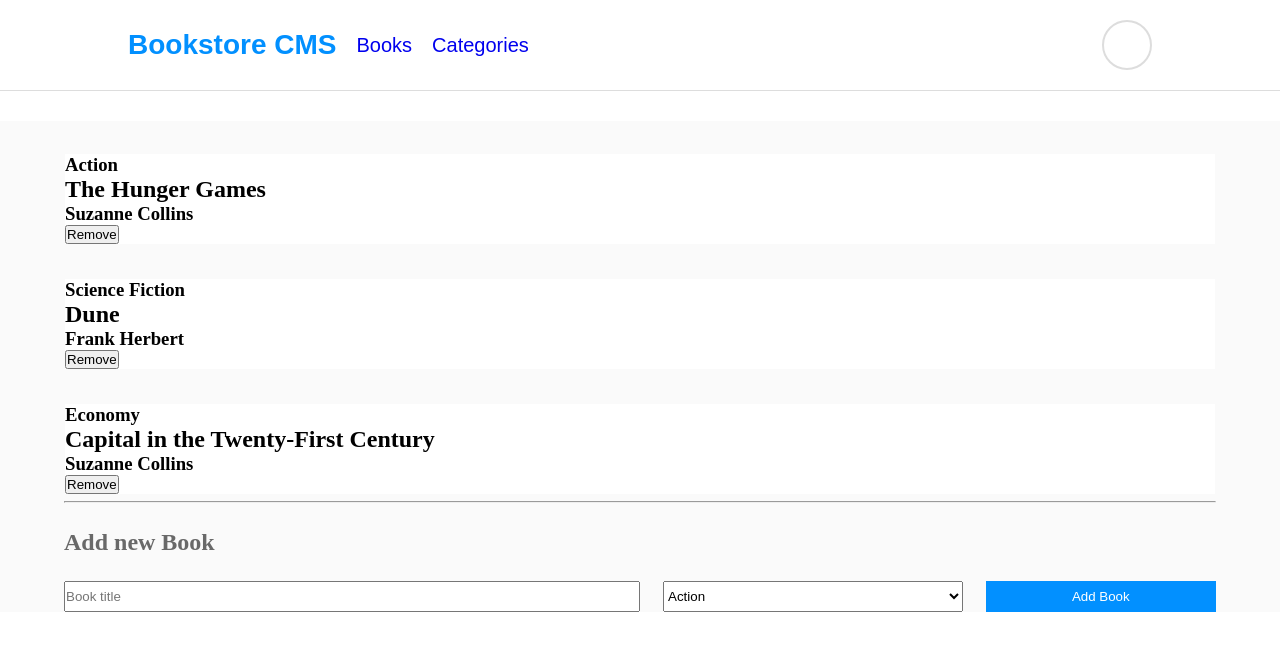
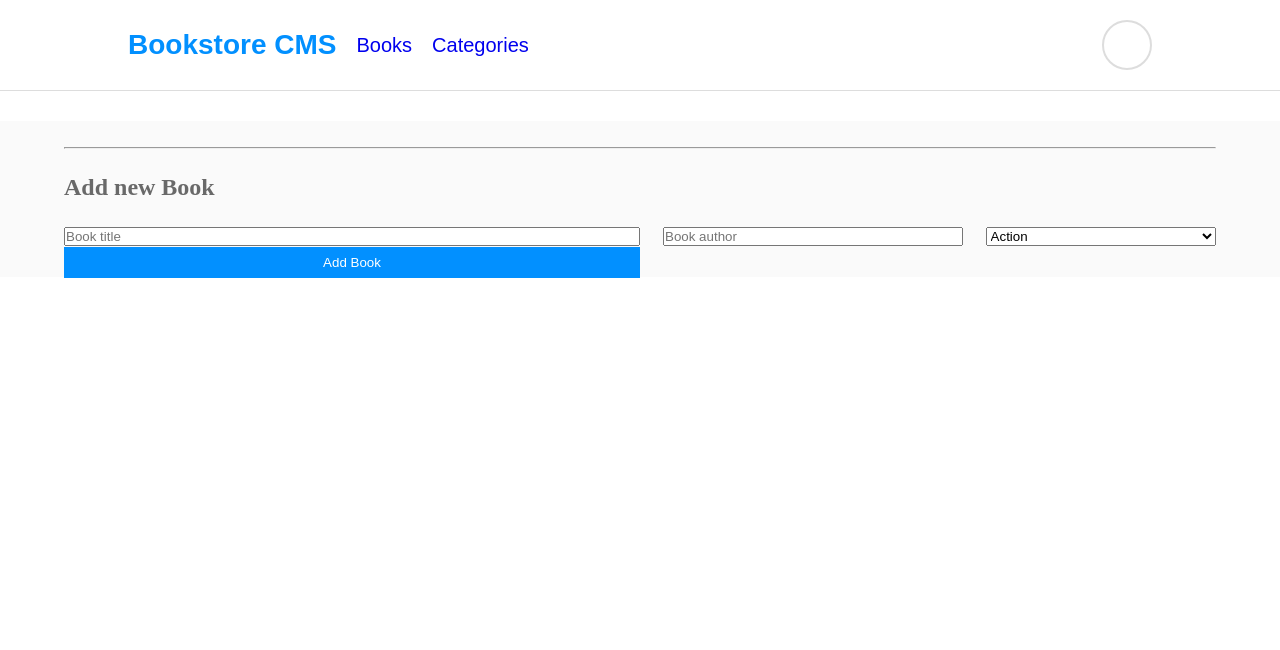
Before and after one commit to sediqullahbadakhsh/bookstore, a React (Create React App) app: page / in a window 1280 px wide. Shown: the top 650 px of the page. Built offline with nearby package versions, Linux system fonts and the light colour scheme.

Commit message:
adding and removing books :

```diff
--- a/src/components/AddNew.js
+++ b/src/components/AddNew.js
@@ -1,13 +1,47 @@
 import React from 'react';
 import { v4 as uuidv4 } from 'uuid';
+import { useDispatch, useSelector } from 'react-redux';
+import { addBook } from '../redux/books/books';
 
 const categories = ['Action', 'Science Fiction', 'Economy'];
 
-const AddNew = () => (
+const AddNew = () => {
+  const books = useSelector((state) => state.booksReducer);
+  const dispatch = useDispatch();
+  const submitBookToStore = (e) => {
+    e.preventDefault();
+    if (
+      e.target.parentNode.lastChild[0].value
+      && e.target.parentNode.lastChild[1].value
+      && e.target.parentNode.lastChild[2].value
+    ) {
+      const newBook = {
+        id: uuidv4(),
+        title: e.target.parentNode.lastChild[0].value,
+        author: e.target.parentNode.lastChild[1].value,
+        category: e.target.parentNode.lastChild[2].value,
+      };
+      dispatch(addBook(newBook));
+      e.target.parentNode.lastChild[0].value = '';
+      e.target.parentNode.lastChild[1].value = '';
+    }
+  };
+  return (
     <>
       <h2 className="add-book">Add new Book</h2>
-    <form className="form">
-      <input type="text" placeholder="Book title" name="title" />
+      <form className="form" onSubmit={submitBookToStore}>
+        <input
+          type="text"
+          placeholder="Book title"
+          name="title"
+          value={books.title}
+        />
+        <input
+          type="text"
+          placeholder="Book author"
+          name="author"
+          value={books.author}
+        />
         <select placeholder="Category" name="category">
           {categories.map((category) => (
             <option key={uuidv4()} value={category}>
@@ -19,4 +53,5 @@ const AddNew = () => (
       </form>
     </>
   );
+};
 export default AddNew;
--- a/src/components/Book.js
+++ b/src/components/Book.js
@@ -1,18 +1,33 @@
 import PropTypes from 'prop-types';
+import { useDispatch } from 'react-redux';
+import { removeBook } from '../redux/books/books';
 
-const Book = ({ category, title, author }) => (
-  <li>
-    <h3>{category}</h3>
-    <h2>{title}</h2>
-    <h3>{author}</h3>
-    <button type="button">Remove</button>
-  </li>
-);
+const Book = ({
+  title, author, id, category,
+}) => {
+  const dispatch = useDispatch();
+  return (
+    <li id={id}>
+      <h3>{category}</h3>
+      <h2>{title}</h2>
+      <h3>{author}</h3>
+      <button
+        type="button"
+        onClick={(e) => {
+          dispatch(removeBook(e.target.parentNode.id));
+        }}
+      >
+        Remove
+      </button>
+    </li>
+  );
+};
 
 Book.propTypes = {
   title: PropTypes.string.isRequired,
   author: PropTypes.string.isRequired,
   category: PropTypes.string.isRequired,
+  id: PropTypes.string.isRequired,
 };
 
 export default Book;
--- a/src/components/BookList.js
+++ b/src/components/BookList.js
@@ -1,35 +1,20 @@
 import '../assets/BookList.css';
-import { v4 as uuidv4 } from 'uuid';
-import Books from './Book';
+import { useSelector } from 'react-redux';
+import Book from './Book';
 import AddNew from './AddNew';
 
 const BookList = () => {
-  const store = [
-    {
-      category: 'Action',
-      title: 'The Hunger Games',
-      author: 'Suzanne Collins',
-    },
-    {
-      category: 'Science Fiction',
-      title: 'Dune',
-      author: 'Frank Herbert',
-    },
-    {
-      category: 'Economy',
-      title: 'Capital in the Twenty-First Century',
-      author: 'Suzanne Collins',
-    },
-  ];
+  const books = useSelector((state) => state.booksReducer);
   return (
     <div className="book-list">
       <ul className="book">
-        {store.map((book) => (
-          <Books
-            category={book.category}
+        {books.map((book) => (
+          <Book
+            key={book.id}
+            id={book.id}
             title={book.title}
             author={book.author}
-            key={uuidv4()}
+            category={book.category}
           />
         ))}
       </ul>
--- a/src/index.js
+++ b/src/index.js
@@ -8,10 +8,12 @@ import './assets/App.css';
 
 ReactDOM.render(
   <React.StrictMode>
-    <Router>
-      <Provider store={store} />
-      <App />
-    </Router>
+    <Provider store={store}>
+      <Router>
+        <App />
+      </Router>
+    </Provider>
   </React.StrictMode>,
+
   document.getElementById('root'),
 );
```
Lines whose indentation alone changed are shown as unchanged.
